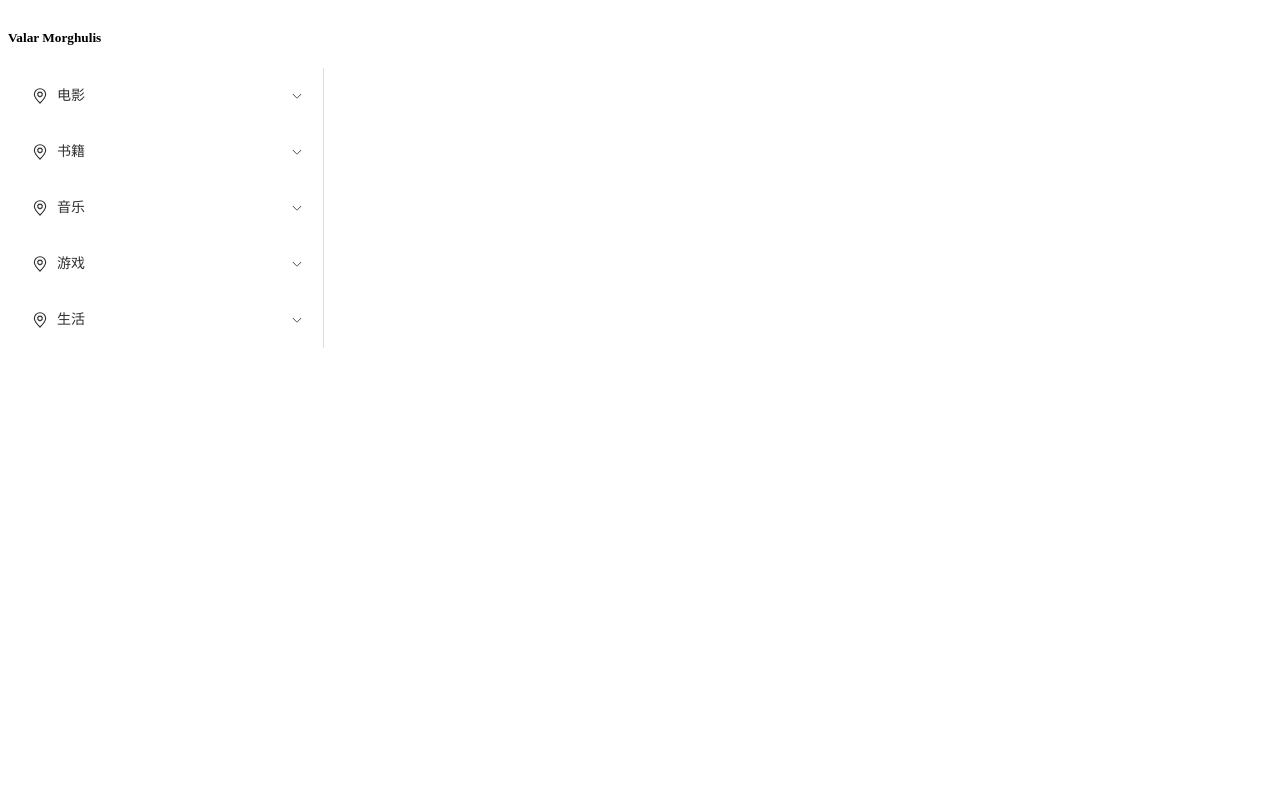
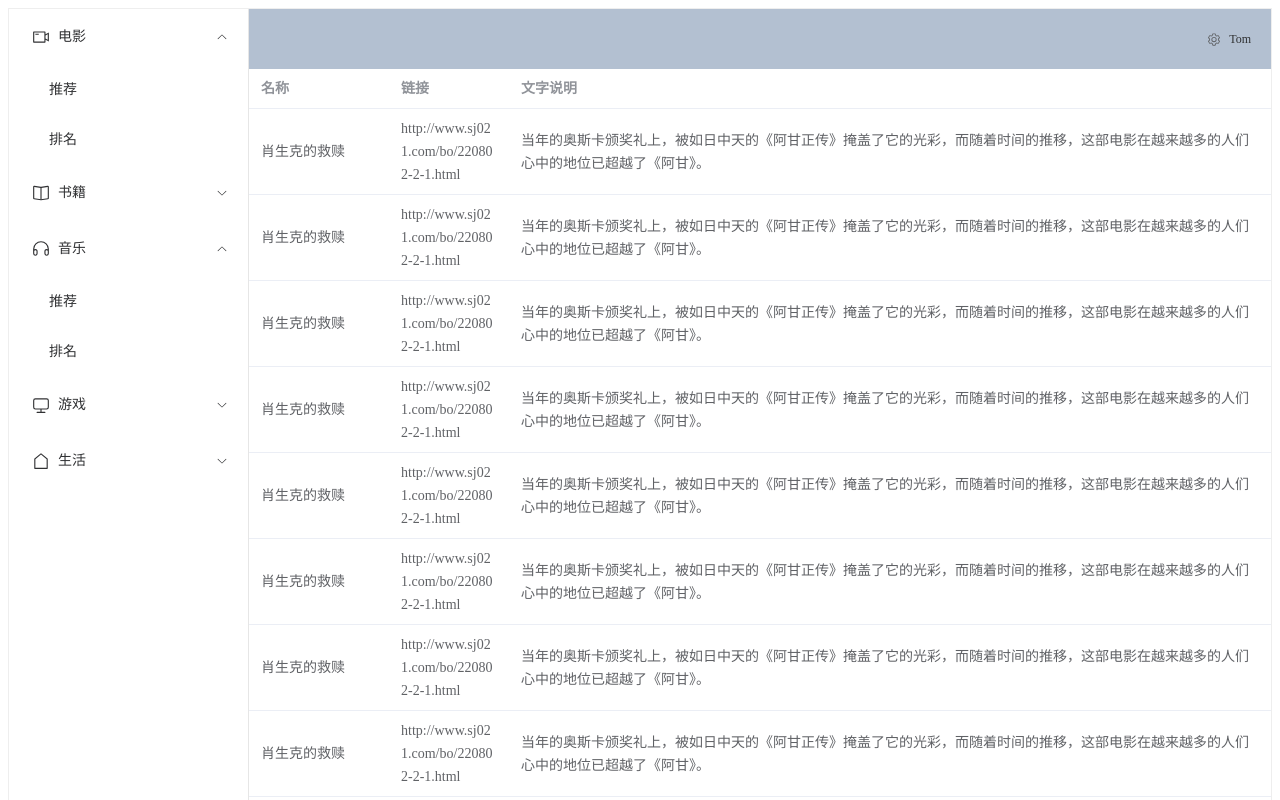
Before and after one commit to noonexie/The-Real-Skins-Square-of-Wuhu-vue, a Vue app: page / in a window 1280 px wide. Shown: the top 800 px of the page. Built offline with nearby package versions, Linux system fonts and the light colour scheme.

Commit message:
change page

```diff
--- a/src/App.vue
+++ b/src/App.vue
@@ -1,69 +1,129 @@
 <template>
-  <el-row class="tac">
-    <el-col :span="6">
-      <h5 class="mb-2">Valar Morghulis</h5>
-      <el-menu
-        default-active="2"
-        class="el-menu-vertical-demo"
-        @open="handleOpen"
-        @close="handleClose"
+  <el-container
+    class="layout-container-demo"
+    style="height: 80%; border: 1px solid #eee"
   >
+    <el-aside width="200px" style="background-color: rgb(238, 241, 246)">
+      <el-scrollbar>
+        <el-menu :default-openeds="['1', '3']">
           <el-sub-menu index="1">
             <template #title>
-            <el-icon><location /></el-icon>
-            <span>电影</span>
+              <el-icon><VideoCamera /></el-icon>电影
             </template>
-            <el-menu-item index="1-2">电影推荐</el-menu-item>
-            <el-menu-item index="1-1">电影排名</el-menu-item>
+            <el-menu-item index="1-1">推荐</el-menu-item>
+            <el-menu-item index="1-2">排名</el-menu-item>
           </el-sub-menu>
           <el-sub-menu index="2">
             <template #title>
-            <el-icon><location /></el-icon>
-            <span>书籍</span>
+              <el-icon><Reading /></el-icon>书籍
             </template>
-            <el-menu-item index="2-2">书籍推荐</el-menu-item>
-            <el-menu-item index="2-1">书籍排名</el-menu-item>
+            <el-menu-item index="2-1">推荐</el-menu-item>
+            <el-menu-item index="2-2">排名</el-menu-item>
           </el-sub-menu>
           <el-sub-menu index="3">
             <template #title>
-            <el-icon><location /></el-icon>
-            <span>音乐</span>
+              <el-icon><Headset /></el-icon>音乐
             </template>
-            <el-menu-item index="3-1">音乐推荐</el-menu-item>
-            <el-menu-item index="3-2">音乐排名</el-menu-item>
+            <el-menu-item index="3-1">推荐</el-menu-item>
+            <el-menu-item index="3-2">排名</el-menu-item>
           </el-sub-menu>
           <el-sub-menu index="4">
             <template #title>
-            <el-icon><location /></el-icon>
-            <span>游戏</span>
+              <el-icon><Monitor /></el-icon>游戏
             </template>
-            <el-menu-item index="4-1">游戏推荐</el-menu-item>
-            <el-menu-item index="4-2">游戏排名</el-menu-item>
+            <el-menu-item index="4-1">推荐</el-menu-item>
+            <el-menu-item index="4-2">排名</el-menu-item>
           </el-sub-menu>
           <el-sub-menu index="5">
             <template #title>
-            <el-icon><location /></el-icon>
-            <span>生活</span>
+              <el-icon><House /></el-icon>生活
             </template>
-            <el-menu-item index="5-1">生活推荐</el-menu-item>
-            <el-menu-item index="5-2">生活排名</el-menu-item>
+            <el-menu-item index="HelloWorld">推荐</el-menu-item>
+            <el-menu-item index="5-2">排名</el-menu-item>
           </el-sub-menu>
         </el-menu>
-    </el-col>
-  </el-row>
+      </el-scrollbar>
+    </el-aside>
+
+    <el-container>
+      <el-header style="text-align: right; font-size: 12px">
+        <div class="toolbar">
+          <el-dropdown>
+            <el-icon style="margin-right: 8px; margin-top: 1px"
+              ><setting
+            /></el-icon>
+            <template #dropdown>
+              <el-dropdown-menu>
+                <el-dropdown-item>View</el-dropdown-item>
+                <el-dropdown-item>Add</el-dropdown-item>
+                <el-dropdown-item>Delete</el-dropdown-item>
+              </el-dropdown-menu>
+            </template>
+          </el-dropdown>
+          <span>Tom</span>
+        </div>
+      </el-header>
+
+      <el-main>
+        <el-scrollbar>
+          <el-table :data="tableData">
+            <el-table-column prop="name" label="名称" width="140">
+            </el-table-column>
+            <el-table-column prop="url" label="链接" width="120">
+            </el-table-column>
+            <el-table-column prop="text" label="文字说明"> </el-table-column>
+          </el-table>
+        </el-scrollbar>
+      </el-main>
+    </el-container>
+  </el-container>
 </template>
 
-<script setup lang="ts">
+<script lang="ts" setup>
+import { ref } from "vue";
+import HelloWorld from "./components/HelloWorld.vue";
 import {
-  Location,
-  Document,
-  Menu as IconMenu,
+  VideoCamera,
+  Headset,
+  Reading,
   Setting,
-} from '@element-plus/icons-vue'
-const handleOpen = (key: string, keyPath: string[]) => {
-  console.log(key, keyPath)
+  House,
+  Monitor,
+} from "@element-plus/icons-vue";
+
+const item = {
+  name: "肖生克的救赎",
+  url: "http://www.sj021.com/bo/220802-2-1.html",
+  text: "当年的奥斯卡颁奖礼上，被如日中天的《阿甘正传》掩盖了它的光彩，而随着时间的推移，这部电影在越来越多的人们心中的地位已超越了《阿甘》。",
+};
+const tableData = ref(Array(20).fill(item));
+</script>
+
+<style scoped>
+.layout-container-demo .el-header {
+  position: relative;
+  background-color: #b3c0d1;
+  color: var(--el-text-color-primary);
 }
-const handleClose = (key: string, keyPath: string[]) => {
-  console.log(key, keyPath)
+.layout-container-demo .el-aside {
+  width: 240px;
+  color: var(--el-text-color-primary);
+  background: #fff !important;
+  border-right: solid 1px #e6e6e6;
+  box-sizing: border-box;
 }
-</script>
+.layout-container-demo .el-menu {
+  border-right: none;
+}
+.layout-container-demo .el-main {
+  padding: 0;
+}
+.layout-container-demo .toolbar {
+  position: absolute;
+  display: inline-flex;
+  align-items: center;
+  top: 50%;
+  right: 20px;
+  transform: translateY(-50%);
+}
+</style>
```
Lines whose indentation alone changed are shown as unchanged.
